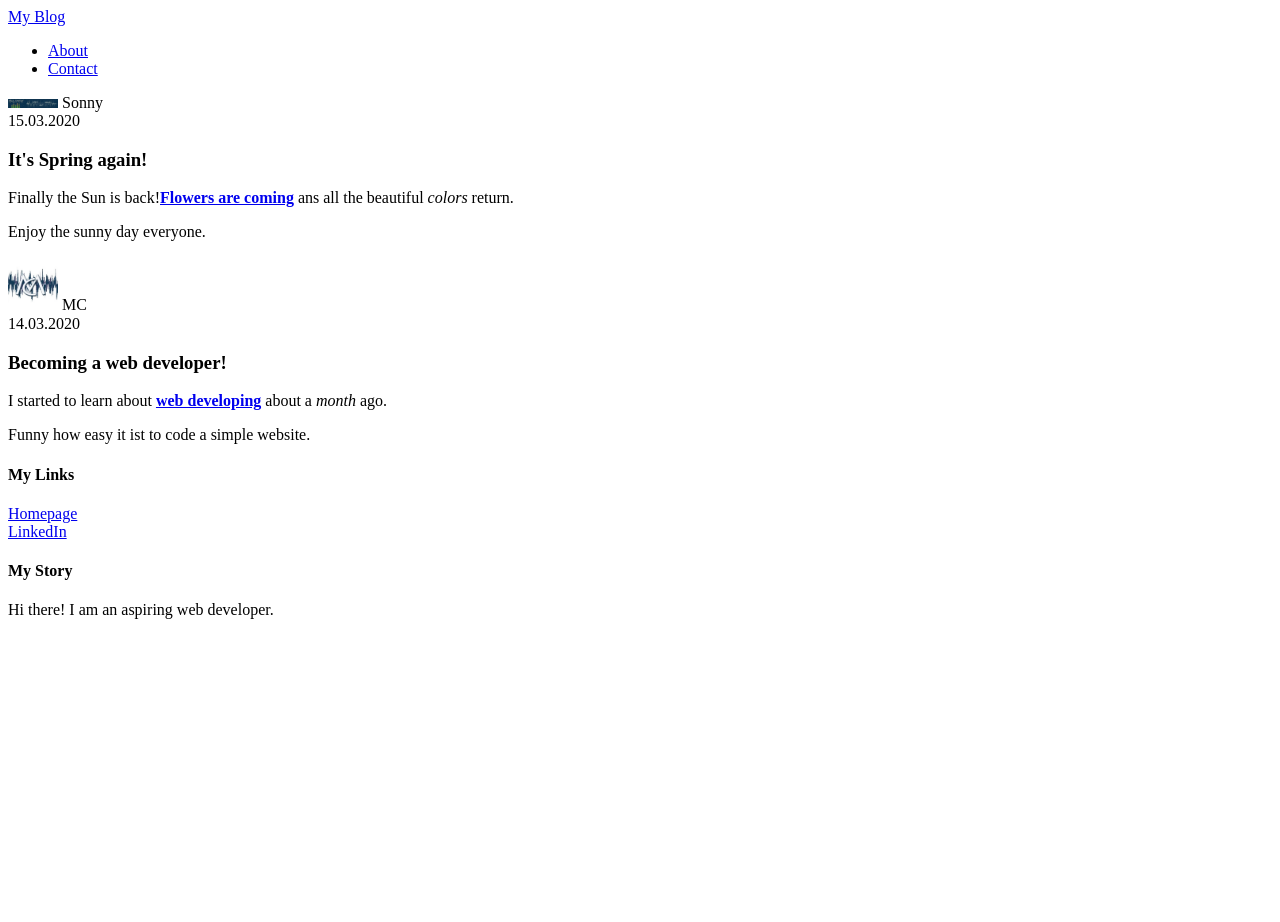
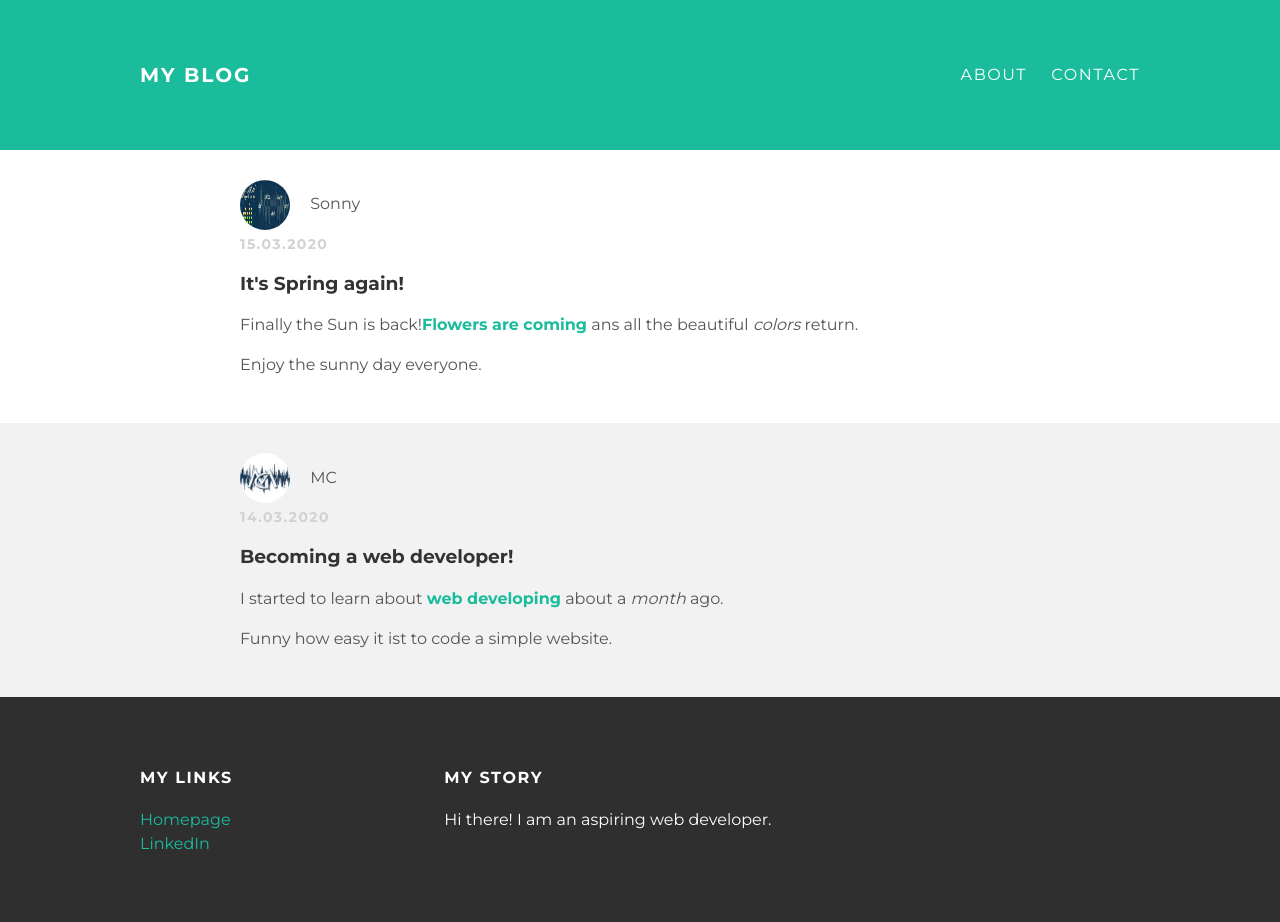
Before and after one commit to MC0605/MC0605.github.io, a PHP site: page / in a window 1280 px wide. Before the commit the page ends 619 px from the top, so only its background shows below. Run offline with PHP 8.4, Linux system fonts and the light colour scheme.

Commit message:
Update style.css

```diff
--- a/style.css
+++ b/style.css
@@ -1,59 +1,50 @@
-{\rtf1\ansi\ansicpg1252\cocoartf2511
-\cocoatextscaling0\cocoaplatform1{\fonttbl\f0\fnil\fcharset0 HelveticaNeue;}
-{\colortbl;\red255\green255\blue255;\red0\green0\blue0;}
-{\*\expandedcolortbl;;\cssrgb\c0\c0\c0;}
-\paperw11905\paperh16837\margl1133\margr1133\margb1133\margt1133
-\deftab720
-\pard\pardeftab720\partightenfactor0
+@import url(https://fonts.googleapis.com/css?family=Montserrat:400,700);
 
-\f0\fs22 \cf2 \expnd0\expndtw0\kerning0
-\up0 \nosupersub \ulnone @import url(https://fonts.googleapis.com/css?family=Montserrat:400,700);\
-\
-body \{color: #555; margin: 0; font-family: 'Montserrat', sans-serif;\}\
-\
-#header \{background-color: #1abc9c; height: 150px; line-height: 150px;\}\
-#header a \{color: white; text-decoration: none; text-transform: uppercase; letter-spacing: 0.1em;\}\
-#header a:hover \{color: #222;\}\
-\
-#header-title \{display: block; float: left; font-size: 20px; font-weight: bold;\}\
-\
-#header-nav \{displa: block; float: right; margin-top: 0;\}\
-#header-nav li \{display: inLine; padding-left: 20px;\}\
-\
-.container \{max-width: 1000px; margin: 0 auto;\}\
-\
-\
-\
-\
-\
-.post, .about \{max-width: 800px; margin: 0 auto; padding: 30px 0;\}\
-\
-.post-author img \{width: 50px; height: 50px; vertical-align: middle; border-radius: 50%;\}\
-.post-author span \{margin-left: 16px;\}\
-\
-.post-date \{color: #D2D2D2; font-size: 14px; font-weight: bold; text-transform: uppercase; letter-spacing: 0.1em; margin-top: 5px;\}\
-\
-h1, h2, h3, h4 \{color: #333;\}\
-\
-p \{line-height: 1.5;\}\
-.post-container:nth-child(even) \{background-color: #f2f2f2;\}\
-\
-\
-\
-\
-\
-#footer \{background-color: #2f2f2f; padding: 50px 0;\}\
-\
-.column \{min-width: 300px; display: inline-block; vertical-align: top;\}\
-\
-#footer h4 \{color: white; text-decoration: none; text-transform: uppercase; letter-spacing: 0.1em;\}\
-\
-#footer p \{color: white;\}\
-\
-a \{color: #1abc9c; text-decoration: none;\}\
-a:hover \{color: #F6A623;\}\
-\
-\
-\
-.about-author img \{width: 200px; height: 200px; vertical-align: middle;\}\
-.about \{text-align: center;\}}
+body {color: #555; margin: 0; font-family: 'Montserrat', sans-serif;}
+
+#header {background-color: #1abc9c; height: 150px; line-height: 150px;}
+#header a {color: white; text-decoration: none; text-transform: uppercase; letter-spacing: 0.1em;}
+#header a:hover {color: #222;}
+
+#header-title {display: block; float: left; font-size: 20px; font-weight: bold;}
+
+#header-nav {displa: block; float: right; margin-top: 0;}
+#header-nav li {display: inLine; padding-left: 20px;}
+
+.container {max-width: 1000px; margin: 0 auto;}
+
+
+
+
+
+.post, .about {max-width: 800px; margin: 0 auto; padding: 30px 0;}
+
+.post-author img {width: 50px; height: 50px; vertical-align: middle; border-radius: 50%;}
+.post-author span {margin-left: 16px;}
+
+.post-date {color: #D2D2D2; font-size: 14px; font-weight: bold; text-transform: uppercase; letter-spacing: 0.1em; margin-top: 5px;}
+
+h1, h2, h3, h4 {color: #333;}
+
+p {line-height: 1.5;}
+.post-container:nth-child(even) {background-color: #f2f2f2;}
+
+
+
+
+
+#footer {background-color: #2f2f2f; padding: 50px 0;}
+
+.column {min-width: 300px; display: inline-block; vertical-align: top;}
+
+#footer h4 {color: white; text-decoration: none; text-transform: uppercase; letter-spacing: 0.1em;}
+
+#footer p {color: white;}
+
+a {color: #1abc9c; text-decoration: none;}
+a:hover {color: #F6A623;}
+
+
+
+.about-author img {width: 200px; height: 200px; vertical-align: middle;}
+.about {text-align: center;}
```
